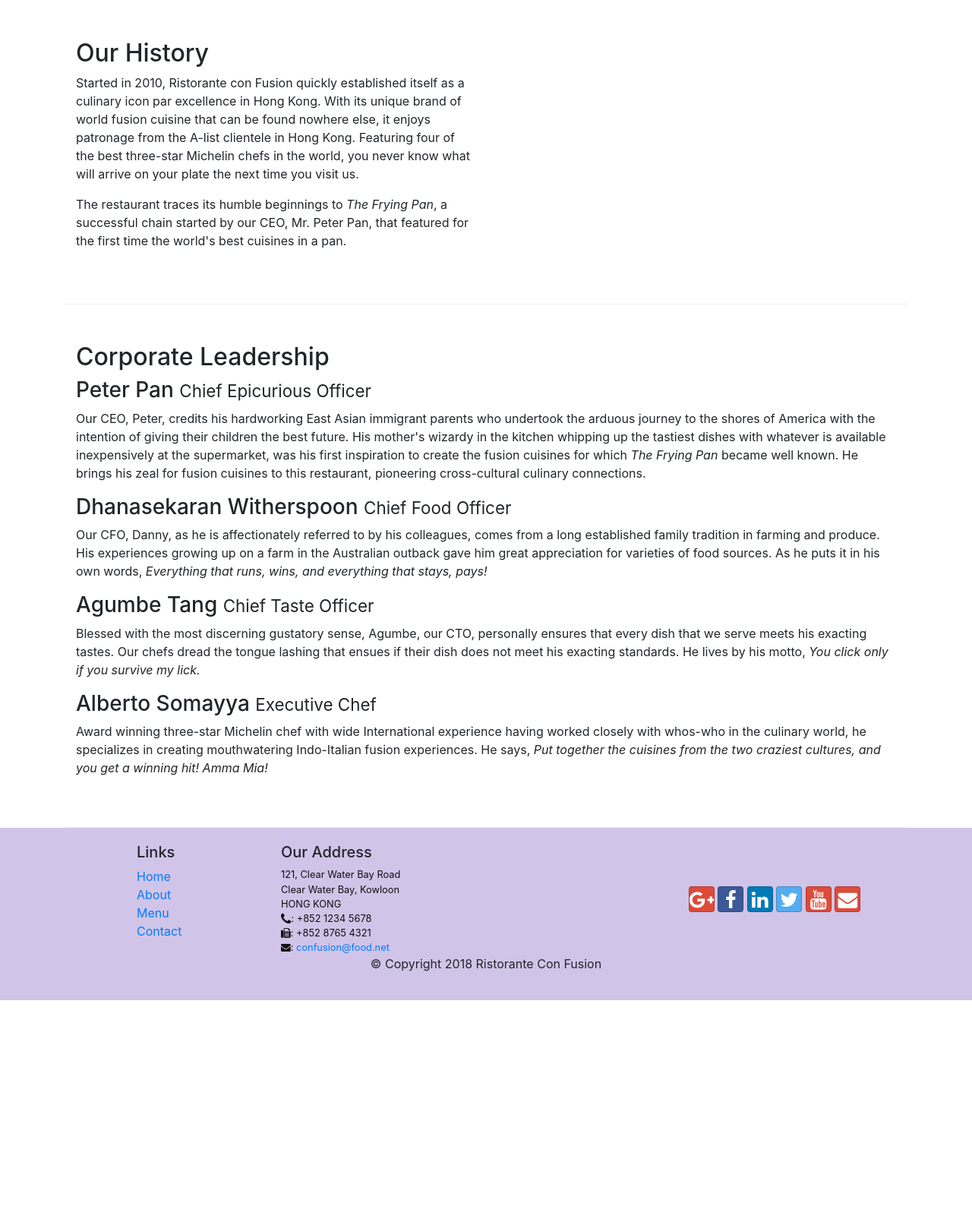
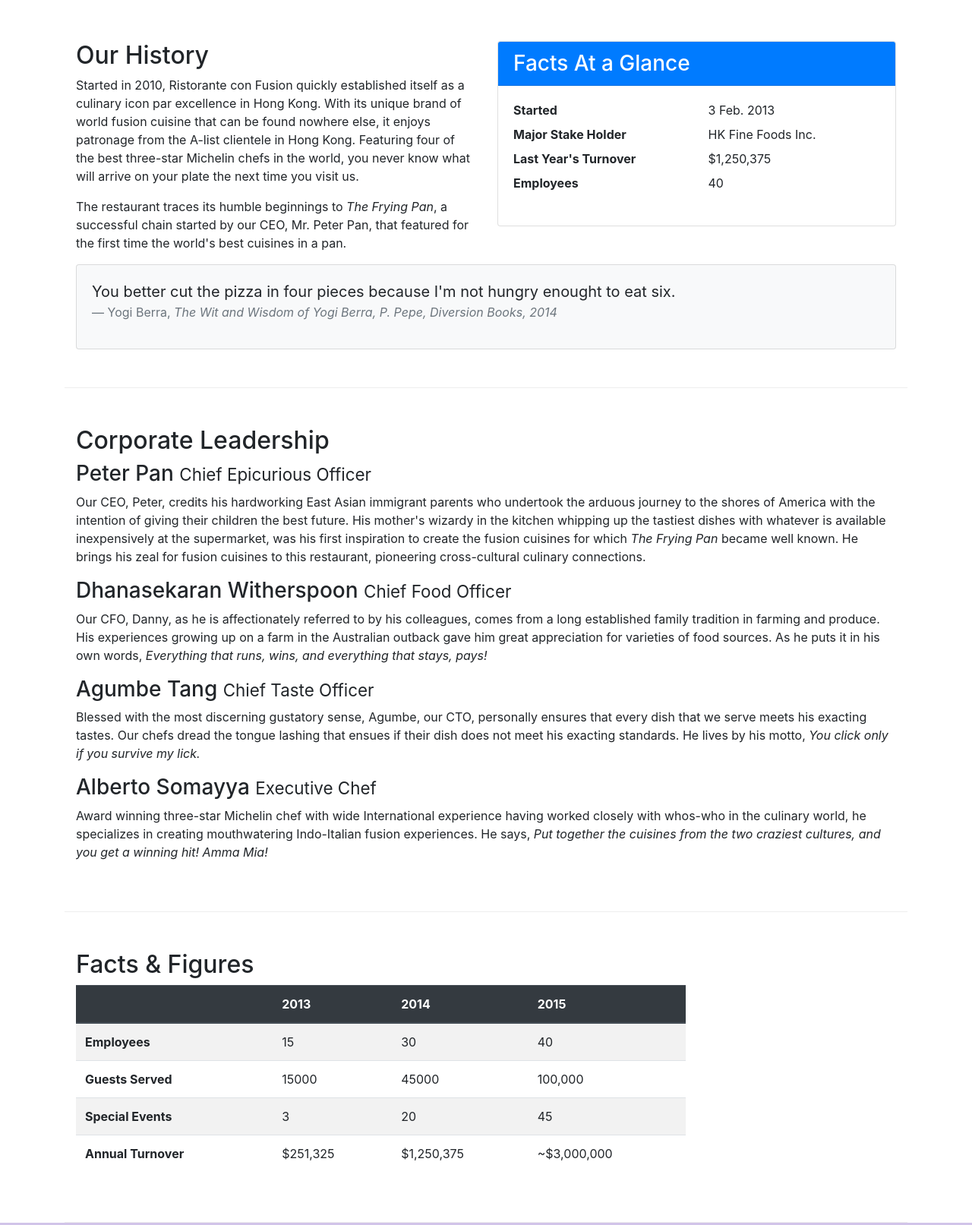
Before and after one commit to Hritik-K/Bootstrap-course, a website: page aboutus.html in a window 1280 px wide. Shown: the part 440-2053 px from the top of the page at 76% size. Before the commit the page ends 1757 px from the top, so only its background shows below. Drawn offline with nearby package versions, Linux system fonts and the light colour scheme.

Commit message:
add image and media to index.html

```diff
--- a/aboutus.html
+++ b/aboutus.html
@@ -16,12 +16,11 @@
 
 <body>
     <nav class="navbar navbar-dark navbar-expand-sm fixed-top">
-
         <div class="container">
             <button class="navbar-toggler" type="button" data-toggle="collapse" data-target="#Navbar">
                 <span class="navbar-toggler-icon"></span>
             </button>
-            <a class="navbar-brand mr-auto" href="./index.html">Ristorante Con Fusion</a>
+            <a class="navbar-brand mr-auto" href="./index.html"><img src="img/logo.png" height="30" width="41"></a>
             <div class="collapse navbar-collapse" id="Navbar">
                 <ul class="navbar-nav mr-auto">
                     <li class="nav-item"><a class="nav-link" href="./index.html"><span class="fa fa-home fa-lg"></span>Home</a></li>
@@ -39,7 +38,8 @@
                     <h1>Ristorante con Fusion</h1>
                     <p>We take inspiration from the World's best cuisines, and create a unique fusion experience. Our lipsmacking creations will tickle your culinary senses!</p>
                 </div>
-                <div class="col-12 col-sm">
+                <div class="col-12 col-sm align-self-center">
+                    <img src="img/logo.png" class="img-fluid">
                 </div>
             </div>
         </div>
@@ -63,7 +63,35 @@
                 <p>Started in 2010, Ristorante con Fusion quickly established itself as a culinary icon par excellence in Hong Kong. With its unique brand of world fusion cuisine that can be found nowhere else, it enjoys patronage from the A-list clientele in Hong Kong.  Featuring four of the best three-star Michelin chefs in the world, you never know what will arrive on your plate the next time you visit us.</p>
                 <p>The restaurant traces its humble beginnings to <em>The Frying Pan</em>, a successful chain started by our CEO, Mr. Peter Pan, that featured for the first time the world's best cuisines in a pan.</p>
             </div>
-            <div class="col-12 col-sm-6">
+            <div class="col-sm">
+                <div class="card">
+                    <h3 class="card-header bg-primary text-white">Facts At a Glance</h3>
+                    <div class="card-body">
+                        <dl class="row">
+                            <dt class="col-6">Started</dt>
+                            <dd class="col-6">3 Feb. 2013</dd>
+                            <dt class="col-6">Major Stake Holder</dt>
+                            <dd class="col-6">HK Fine Foods Inc.</dd>
+                            <dt class="col-6">Last Year's Turnover</dt>
+                            <dd class="col-6">$1,250,375</dd>
+                            <dt class="col-6">Employees</dt>
+                            <dd class="col-6">40</dd>
+                        </dl>
+                    </div>
+                </div>
+            </div>
+            <div class="col-12">
+                <div class="card card-body bg-light">
+                    <blockquote class="blockquote">
+                        <p class="mb-0">You better cut the pizza in four pieces
+                            because I'm not hungry enought to eat six.
+                        </p>
+                        <footer class="blockquote-footer">Yogi Berra,
+                            <cite title="Source Title">The Wit and Wisdom of Yogi Berra, P. Pepe, Diversion Books, 2014
+                            </cite>
+                        </footer>
+                    </blockquote>
+                </div>
             </div>
         </div>
 
@@ -83,8 +111,51 @@
                 <h3>Alberto Somayya <small>Executive Chef</small></h3>
                 <p class="d-none d-sm-block">Award winning three-star Michelin chef with wide International experience having worked closely with whos-who in the culinary world, he specializes in creating mouthwatering Indo-Italian fusion experiences. He says, <em>Put together the cuisines from the two craziest cultures, and you get a winning hit! Amma Mia!</em></p>
             </div>
-       </div>
+        </div>
 
+        <div class="row row-content">
+            <div class="col-12 col-sm-9">
+                <h2>Facts &amp; Figures</h2>
+                <div class="table-responsive">
+                    <table class="table table-striped">
+                        <thead class="thead-dark">
+                            <tr>
+                                <th></th>
+                                <th>2013</th>
+                                <th>2014</th>
+                                <th>2015</th>
+                            </tr>
+                        </thead>
+                        <tbody>
+                            <tr>
+                                <th>Employees</th>
+                                <td>15</td>
+                                <td>30</td>
+                                <td>40</td>
+                            </tr>
+                            <tr>
+                                <th>Guests Served</th>
+                                <td>15000</td>
+                                <td>45000</td>
+                                <td>100,000</td>
+                            </tr>
+                            <tr>
+                                <th>Special Events</th>
+                                <td>3</td>
+                                <td>20</td>
+                                <td>45</td>
+                            </tr>
+                            <tr>
+                                <th>Annual Turnover</th>
+                                <td>$251,325</td>
+                                <td>$1,250,375</td>
+                                <td>~$3,000,000</td>
+                            </tr>
+                        </tbody>
+                    </table>
+                </div>
+            </div>
+        </div>
     </div>
 
     <footer class="footer">
--- a/css/styles.css
+++ b/css/styles.css
@@ -37,3 +37,8 @@ body {
 .navbar-dark {
     background-color: #512DA8;
 }
+
+
+table {
+    empty-cells: show;
+}
```
Also changed, not shown: contactus.html (+7 -5 lines), index.html (+25 -9 lines), img/alberto.png (added), img/buffet.png (added), img/logo.png (added), img/uthappizza.png (added).
